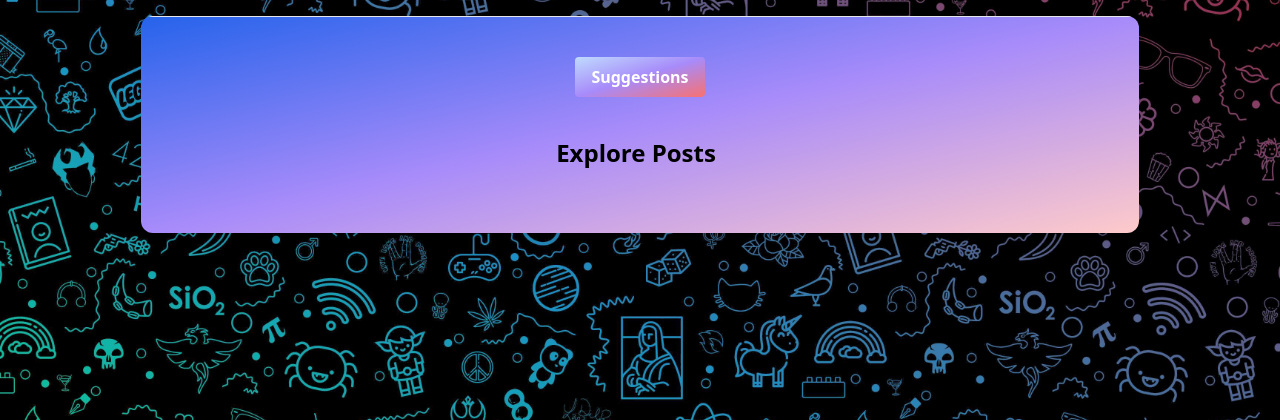
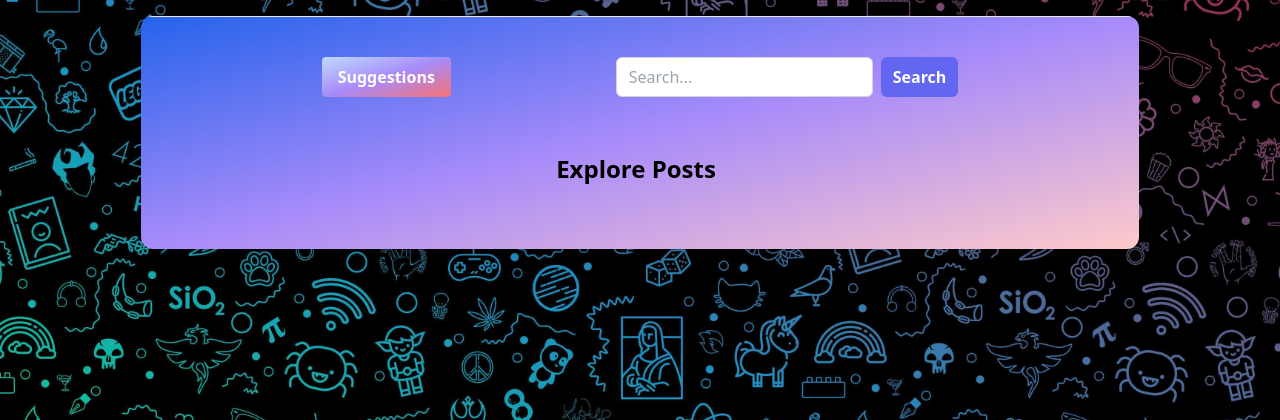
Before and after one commit to HamidBalaghi/Maktab105_TinyInstagram, a Django app: page /explore/ in a window 1280 px wide. Shown: the part 64-484 px from the top of the page. Run offline with Django 5.2, Linux system fonts and the light colour scheme; a user stored in the database is signed in; tables that the repository leaves empty hold one stand-in row (values such as "Sample post"); grey boxes marked "Sample" are stand-in pictures.

Commit message:
🎨 Mange Search Profiles and Hashtags

```diff
--- a/templates/profile/explore.html
+++ b/templates/profile/explore.html
@@ -10,8 +10,18 @@
                 <div class="flex justify-evenly mt-4 mb-2">
                     <!-- Suggestions Button -->
                     <a href="{% url 'post:suggestions' %}"
-                       class="bg-gradient-to-br from-blue-200 via-purple-400 to-red-400 hover:bg-blue-700 text-white font-bold py-2 px-4 rounded" >Suggestions</a>
+                       class="flex-shrink-0 bg-gradient-to-br from-blue-200 via-purple-400 to-red-400 hover:bg-blue-700 text-white font-bold py-2 px-4 rounded mr-2 h-full">Suggestions</a>
+                    <!-- Search form -->
+                    <form method="GET" action="" class="mb-4 flex">
+                        <input type="text" name="query" placeholder="Search..."
+                               class="flex-grow px-3 py-2 rounded-md border border-gray-300 focus:outline-none focus:border-indigo-500 mr-2 h-full">
+                        <button type="submit"
+                                class="flex-shrink-0 bg-indigo-500 text-white rounded-md px-3 py-2 font-semibold hover:bg-indigo-600 focus:outline-none focus:bg-indigo-600 h-full">
+                            Search
+                        </button>
+                    </form>
                 </div>
+                {% if not search %}
                     <div class="flex justify-evenly mt-10 mb-2 mr-10 mb-6">
                         <span class="text-2xl font-bold text-shadow-lg pl-8">Explore Posts</span>
                     </div>
@@ -29,6 +39,55 @@
                             {% endfor %}
                         </div>
                     </div>
+                {% else %}
+                    <div class="flex justify-evenly mt-10 mb-2 mr-10 mb-6">
+                        <span class="text-2xl font-bold text-shadow-lg pl-8">Results for: {{ search }} </span>
+                    </div>
+
+                    <h3>People:</h3>
+                    {% for person in people %}
+                        <div class="flex items-center border-b border-gray-200 px-4 py-3">
+                            <img src="{{ person.get_image_url }}" alt="{{ person }}"
+                                 class="w-10 h-10 object-cover rounded-full mr-3">
+                            <a href="{% url 'accounts:profile' pk=person.user.id %}"
+                               class="text-gray-800 font-semibold hover:underline">{{ person }}</a>
+                            {% if person != user and person in user_following %}
+                                <a onclick="unfollow(this, '{{ person.pk }}')"
+                                   class="follow-action-button ml-auto bg-purple-700 hover:bg-purple-900 text-white font-semibold py-2 px-4 rounded"
+                                   style="width: 100px; display: inline-block; text-align: center; text-decoration: none;">
+                                    Unfollow
+                                </a>
+                            {% elif person != user and person not in user_following %}
+                                <a onclick="follow(this, '{{ person.pk }}')"
+                                   class="follow-action-button ml-auto bg-purple-700 hover:bg-purple-900 text-white font-semibold py-2 px-4 rounded"
+                                   style="width: 100px; display: inline-block; text-align: center; text-decoration: none;">
+                                    Follow
+                                </a>
+                            {% endif %}
+                        </div>
+                    {% endfor %}
+
+
+                    <div class="flex justify-evenly mt-10 mb-2 mr-10 mb-6">
+                        <span class="text-2xl font-bold text-shadow-lg pl-8">Results for {{ search }} hashtag</span>
+                    </div>
+                    <div class="flex justify-evenly">
+                        <!-- Posts Section -->
+                        <div class="m-2 grid grid-cols-3 gap-4">
+                            <!-- Replace the following with Django template rendering -->
+                            {% for post in hashtags %}
+                                <a href="{% url 'post:post' pk=post.pk %}">
+                                    <div class="w-full relative">
+                                        <img class="object-cover w-full h-48 rounded-lg border border-gray-300 transition-transform duration-300 transform hover:scale-105"
+                                             src="{{ post.first_image.image.url }}" alt="Post Image">
+                                    </div>
+                                </a>
+                            {% endfor %}
+                        </div>
+                    </div>
+
+                {% endif %}
+
             </div>
         </div>
     </div>
```
Lines whose indentation alone changed are shown as unchanged.
